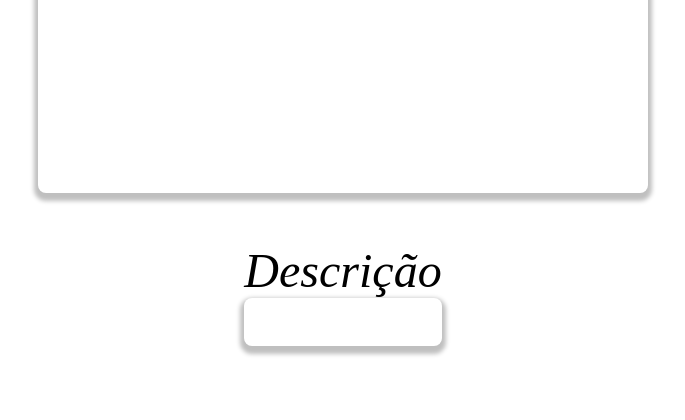
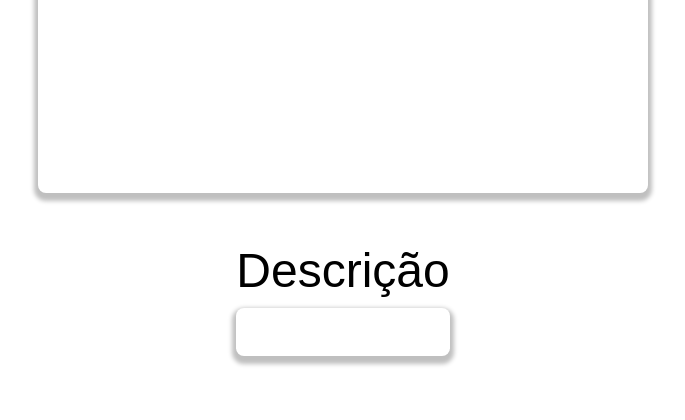
Before and after one commit to Eduds007/icfinder, a Django app: template icfinder_app/templates/icfinder_app/perfil_detail.html in a window 1280 px wide. Shown: the part 414-834 px from the top of the page, without its empty margins (297-982 px from the left). Before the commit the page ends 770 px from the top, so only its background shows below. Run offline with Django 4.2, Linux system fonts and the light colour scheme; the template is opened without the code that fills it, so the values that code supplies are empty; parts of the project's set-up code (start-up, migrations or seed data) failed here and were passed over.

Commit message:
fix: font issues

```diff
--- a/static/css/style_perfil.css
+++ b/static/css/style_perfil.css
@@ -25,12 +25,12 @@
 h2{
 
 color: var(--preto, #000);
-font-family: ABeeZee;
+font-family: Arial, Helvetica, sans-serif;
 font-size: 48px;
-font-style: italic;
 font-weight: 400;
 line-height: normal;
 text-align: center;
+margin-bottom: 10px;
 }
 
 
```
